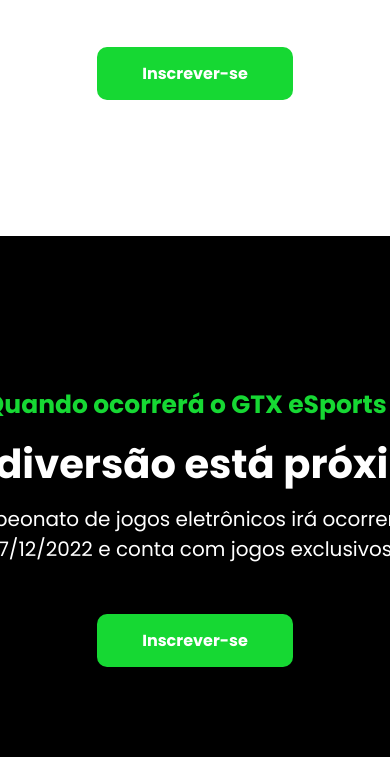
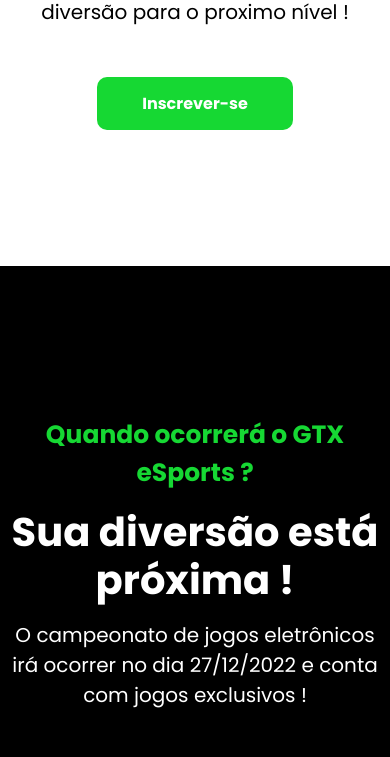
Before and after one commit to AlissonCastroFeitoza/Campeonato-de-jogos-eletronicos, a plain HTML site: page index.html in a window 390 px wide. Shown: the part 379-1136 px from the top of the page. Drawn offline with Linux system fonts and the light colour scheme.

Commit message:
Aplicando Responsividade para dispositivos móveis

```diff
--- a/css/estilo.css
+++ b/css/estilo.css
@@ -292,6 +292,9 @@
         overflow: hidden;
         gap: 5rem;
     }
+    .home-text,.home-text2 {
+        width: 100%;
+    }
     .home .text-h4,.home2 .text-h4, .home-text .text-h4{
         font-size: 10px;
         flex-direction: column;
@@ -301,7 +304,7 @@
         line-height: 3rem;
     }
     .home p,.home2 p, .home-text p{
-        font-size: 1em;
+        font-size: 12px;
     }
     .home-img,.home-img2{
        display: none;
```
